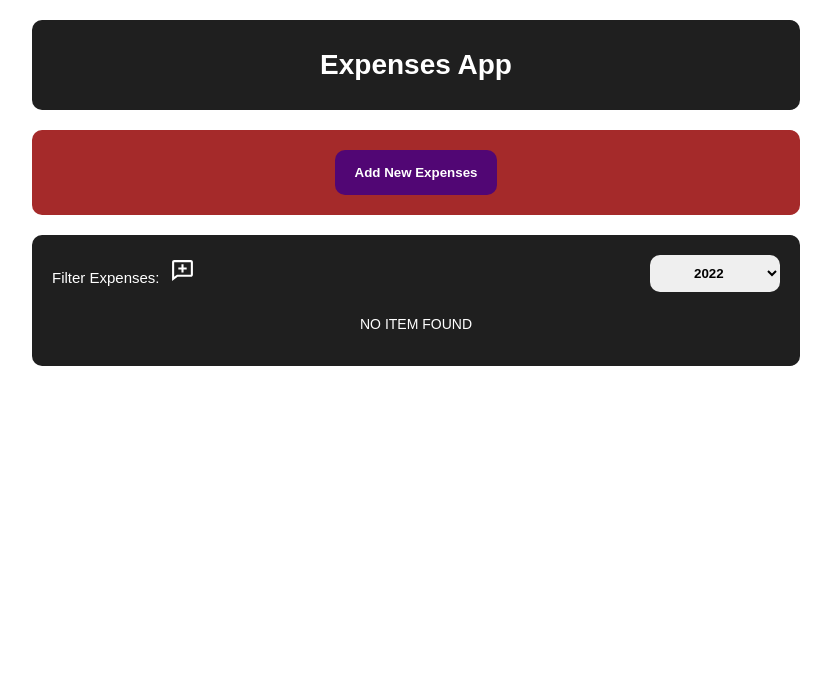
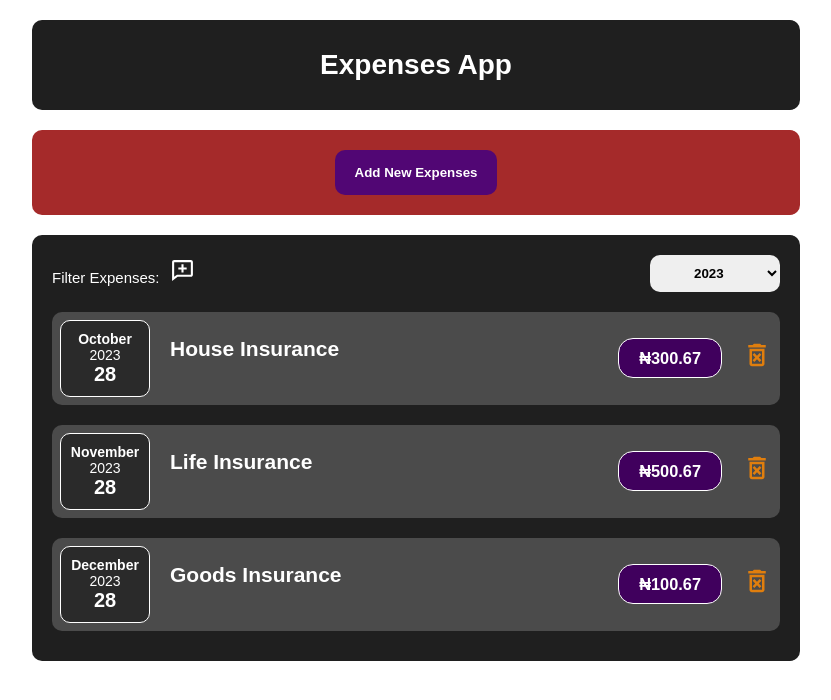
Before and after one commit to abuXahra/Expenses-App, a React (Create React App) app: page / in a window 1280 px wide. Shown: the top 700 px of the page, without its empty margins (224-1055 px from the left). Built offline with nearby package versions, Linux system fonts and the light colour scheme.

Commit message:
expenses update

```diff
--- a/src/components/expenses/Expenses.jsx
+++ b/src/components/expenses/Expenses.jsx
@@ -6,9 +6,7 @@ import Item from './Item'
 
 function Expenses(props) {
 
-    const [filterYear, setfilterSeleted] = useState("2022");
-
-
+    const [filterYear, setfilterSeleted] = useState("2023");
 
     const onChangeSelectHandler = (valueSelected) => {
         setfilterSeleted(valueSelected);
@@ -41,11 +39,7 @@ function Expenses(props) {
                 ))) : (
                     <p>NO ITEM FOUND</p>
                 )
-
             }
-
-
-
         </Container>
     )
 }
--- a/src/components/expenses/Item.jsx
+++ b/src/components/expenses/Item.jsx
@@ -10,7 +10,6 @@ import Prices from './Prices'
 function Item(props) {
 
     // const styless = { display: "flex", alignItems: "center", flex: 1 }
-
 
     return (
 
```
